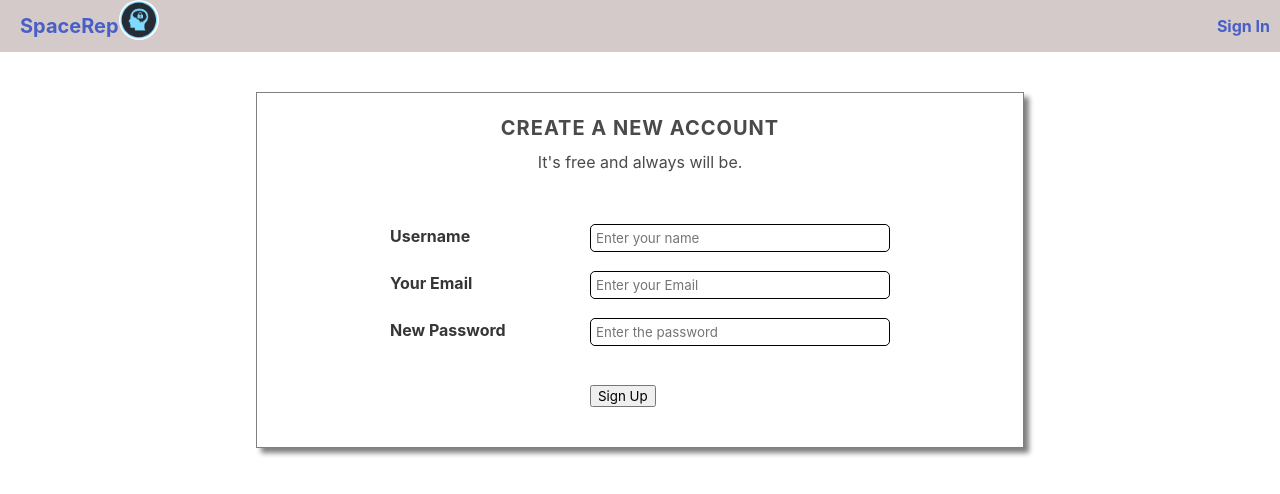
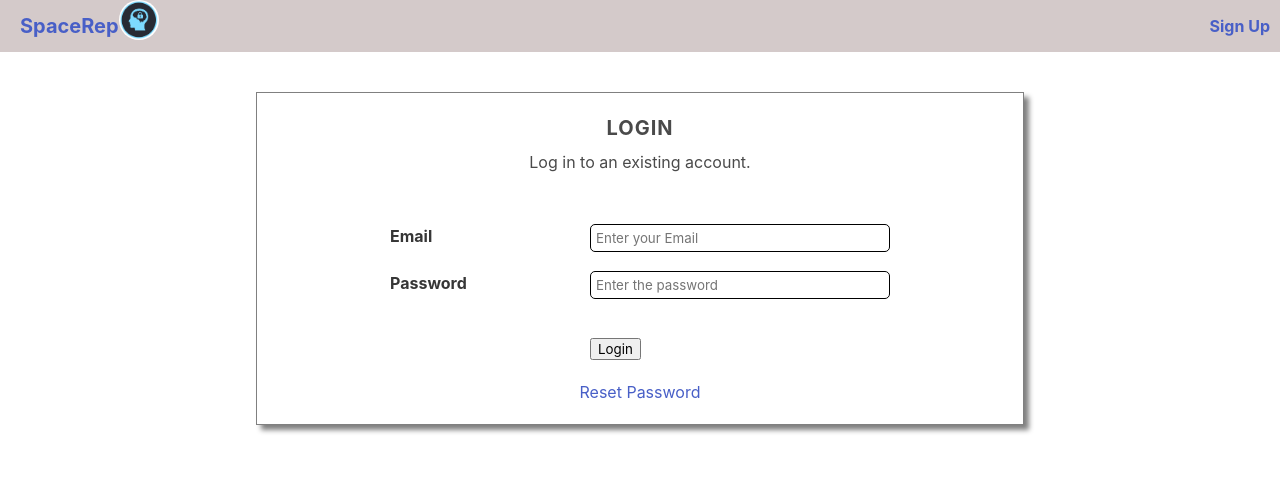
Before and after one commit to nandinivenkateshan/space-rep-public, a React (Vite) app in the folder front-end/: page /add in a window 1280 px wide. Shown: the top 494 px of the page. Built offline with nearby package versions, Linux system fonts and the light colour scheme.

Commit message:
Added login page

```diff
--- a/front-end/src/components/App.css
+++ b/front-end/src/components/App.css
@@ -159,3 +159,8 @@
   color: red;
   grid-column: 2 / 4;
 }
+
+.reset-pswd {
+  display: block;
+  text-align: center;
+}
--- /dev/null
+++ b/front-end/src/components/Login.js
@@ -0,0 +1,43 @@
+import React, { useState } from 'react'
+import logo from '../img/logo.jpeg'
+import './App.css'
+import useForm from './useForm'
+import validate from './SignUPFormValidation'
+import { Route, Link, BrowserRouter as Router } from 'react-router-dom'
+
+function Login () {
+  return (
+    <Router>
+      <main className='signup-page'>
+        <nav className='signup-nav navbar'>
+          <Link to='/' className='logo-items'>
+            <label className='logo-text'>SpaceRep</label>
+            <img src={logo} alt='logo' width='70' height='30' className='logo' />
+          </Link>
+          <Link to='/register' className='signIn'>Sign Up</Link>
+        </nav>
+        <section className='signup-box'>
+          <h1 className='heading'>Login</h1>
+          <p className='sub-heading'>Log in to an existing account.</p>
+          <form className='signup-form'>
+            <label htmlFor='email' className='label'>Email</label>
+            <input
+              type='email' placeholder='Enter your Email'
+              id='email' name='user_email' className='inputundefined'
+            />
+            <label htmlFor='pswd' className='label'>Password</label>
+            <input
+              type='password' id='pswd' name='pswd'
+              className='inputundefined' placeholder='Enter the password'
+              required
+            />
+            <button className='signup-btn'>Login</button>
+          </form>
+          <Link className='reset-pswd'>Reset Password</Link>
+        </section>
+      </main>
+    </Router>
+  )
+}
+
+export default Login
--- a/front-end/src/components/SignUp.js
+++ b/front-end/src/components/SignUp.js
@@ -2,7 +2,7 @@
 import logo from '../img/logo.jpeg'
 import './App.css'
 import useForm from './useForm'
-import validate from './LoginFormValidation'
+import validate from './SignUPFormValidation'
 import { Route, Link, BrowserRouter as Router } from 'react-router-dom'
 
 function SignUp () {
@@ -27,7 +27,6 @@
           <p className='sub-heading'>It's free and always will be.</p>
           <form className='signup-form' onSubmit={(e) => handleSubmit(e)}>
             <label htmlFor='username' className='label'>Username</label>
-            {console.log(errors.user_name)}
             <input
               type='text' placeholder='Enter your name' id='username'
               name='user_name' className={`input${errors.user_name && 'invalid'}`} required
--- a/front-end/src/components/index.js
+++ b/front-end/src/components/index.js
@@ -1,11 +1,12 @@
 import React from 'react'
 import ReactDOM from 'react-dom'
 import App from './App.jsx'
-import SignUp from './SignUp.js'
+import SignUp from './SignUp'
+import Login from './Login'
 // FYI - Write dev code here...
 
 // Hot module replacement (HMR)
 if (module.hot) {
   module.hot.accept()
 }
-ReactDOM.render(<SignUp />, document.getElementById('root'))
+ReactDOM.render(<Login />, document.getElementById('root'))
```
Also changed, not shown: front-end/src/components/SignUPFormValidation.js (renamed from front-end/src/components/LoginFormValidation.js).
